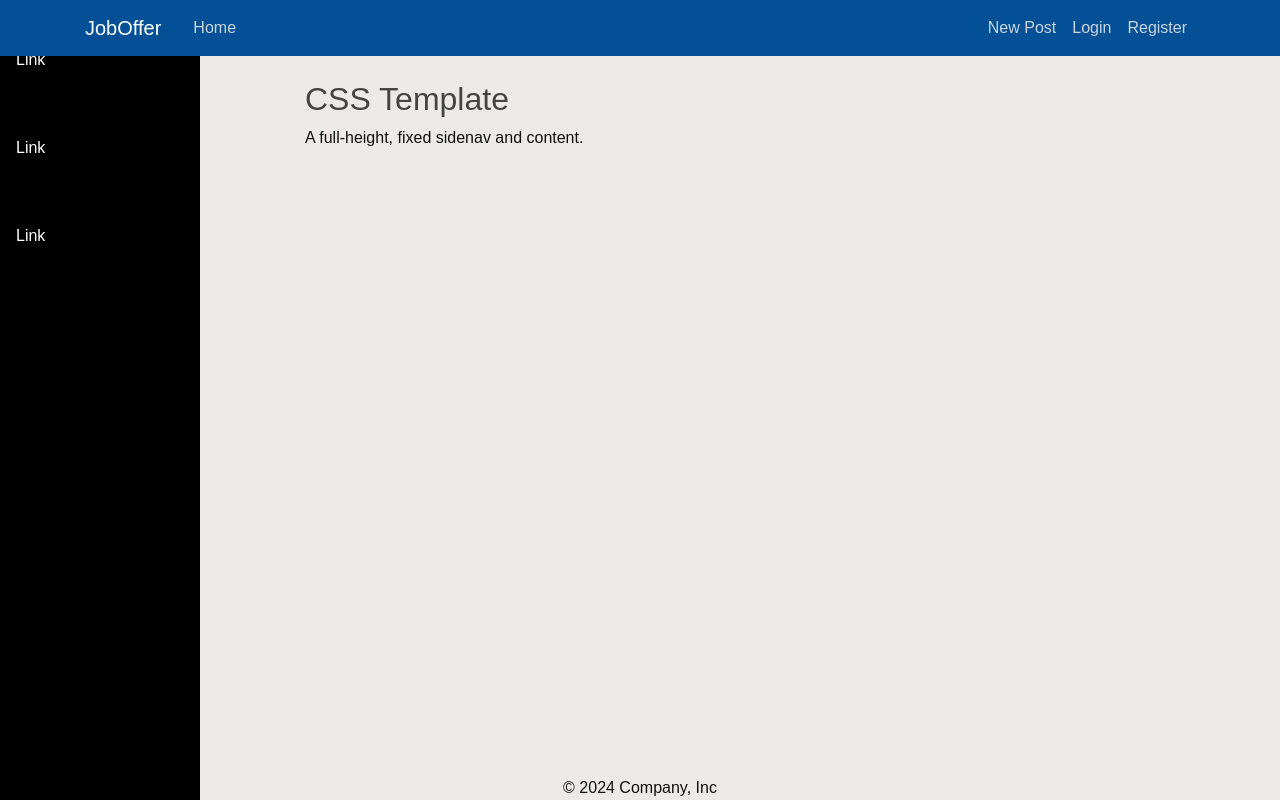
After one commit to Tnkma/JobOffer, a Flask app: page /plumber in a window 1280 px wide. The commit adds this page. Run offline with Flask 3, Linux system fonts and the light colour scheme; some libraries are stand-ins or nearby versions.

Commit message:
making changes

```diff
--- a/app.py
+++ b/app.py
@@ -26,9 +26,9 @@ def home():
     return render_template('home.html', posts=posts)
 
 
-@app.route("/about")
+@app.route("/profile")
 def about():
-    return render_template('about.html', title='About')
+    return render_template('profile.html', title='About')
 
 
 @app.route("/register", methods=['GET', 'POST'])
@@ -51,6 +51,14 @@ def login():
             flash('Login Unsuccessful. Please check username and password', 'danger')
     return render_template('login.html', title='Login', form=form)
 
+@app.route("/plumber")
+def plumber_dashboard():
+    return render_template('plumber.html', title='register')
+
+@app.route('/client')
+def client_view():
+    return render_template('client.html', title='client')
+
 
 if __name__ == '__main__':
     app.run(debug=True)
--- a/static/main.css
+++ b/static/main.css
@@ -1,7 +1,16 @@
 body {
-    background: #fafafa;
-    color: #333333;
+    background: #eee9e9;
+    color: #0e130d;
     margin-top: 3rem;
+  }
+
+  .footer {
+    padding: 15px 0;
+    position: fixed;
+    bottom: 0;
+    width: 100%;
+    background-color: #f8f9fa;
+    text-align: center;
   }
 
   h1, h2, h3, h4, h5, h6 {
@@ -29,7 +38,7 @@ body {
     padding: 10px 20px;
     border: 1px solid #dddddd;
     border-radius: 3px;
-    margin-bottom: 20px;
+    margin-bottom: 5px;
   }
 
   .article-title {
--- /dev/null
+++ b/static/plumc.css
@@ -0,0 +1,42 @@
+* {
+    box-sizing: border-box;
+  }
+
+  body {
+    margin: 0;
+    font-family: Arial, Helvetica, sans-serif;
+  }
+
+  /* Style the side navigation */
+  .sidenav {
+    height: 100%;
+    width: 200px;
+    position: fixed;
+    z-index: 1;
+    top: 0;
+    left: 0;
+    background-color: black;
+    overflow-x: hidden;
+  }
+
+  /* Side navigation links */
+  .sidenav a {
+    color: white;
+    padding: 16px;
+    text-decoration: none;
+    display: block;
+    margin-top: 2rem;
+  }
+
+  /* Change color on hover */
+  .sidenav a:hover {
+    background-color: #ddd;
+    color: black;
+  }
+
+  /* Style the content */
+  .content {
+    margin-left: 200px;
+    padding-left: 20px;
+    margin-top: 5rem;
+  }
--- a/templates/layout.html
+++ b/templates/layout.html
@@ -21,12 +21,12 @@
             <div class="collapse navbar-collapse" id="navbarToggle">
                 <div class="navbar-nav mr-auto">
                     <a class="nav-item nav-link" href="">Home</a>
-                    <a class="nav-item nav-link" href="">About</a>
+                   <!-- <a class="nav-item nav-link" href="">About</a> -->
                 </div>
                 <!-- Navbar Right Side -->
                 <div class="navbar-nav">
                     <a class="nav-item nav-link" href="">New Post</a>
-                    <a class="nav-item nav-link" href="">Account</a>
+                    <!--<a class="nav-item nav-link" href="">Account</a>-->
                     <a class="nav-item nav-link" href=">Logout</a>
                     <a class="nav-item nav-link" href="">Login</a>
                     <a class="nav-item nav-link" href="">Register</a>
@@ -36,8 +36,8 @@
     </nav>
 </header>
 {% block content %} {% endblock %}
-<div class="container mt-3 mb-3">
-    <footer class="nav justify-content-center border-bottom pb-3 mb-3">
+<div class="container">
+    <footer class="container fixed-bottom d-flex justify-content-center align-items-center">
         <span class="text-body-secondary">&copy; 2024 Company, Inc</span>
     </footer>
 </div>
--- /dev/null
+++ b/templates/plumber.html
@@ -0,0 +1,16 @@
+{% extends "layout.html" %}
+{% block content %}
+<link rel="stylesheet" type="text/css" href="{{ url_for('static', filename='plumc.css') }}">
+<div class="container">
+    <div class="sidenav">
+        <a href="#">Link</a>
+        <a href="#">Link</a>
+        <a href="#">Link</a>
+    </div>
+
+    <div class="content">
+        <h2>CSS Template</h2>
+        <p>A full-height, fixed sidenav and content.</p>
+    </div>
+</div
+{% endblock %}
```
Also changed, not shown: static/login.css (added, +17 -0 lines), templates/client.html (added, +14 -0 lines), templates/login.html (+4 -3 lines).
